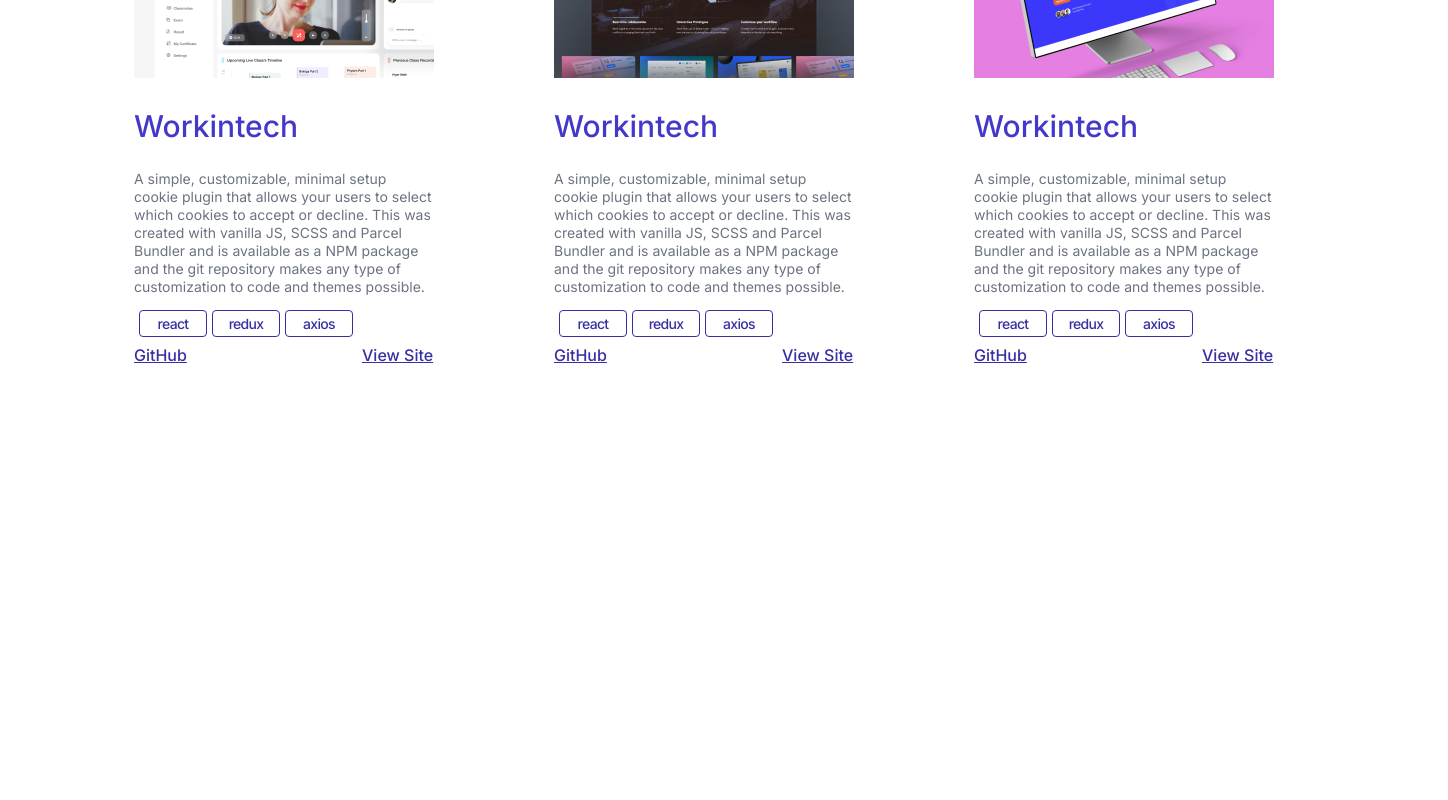
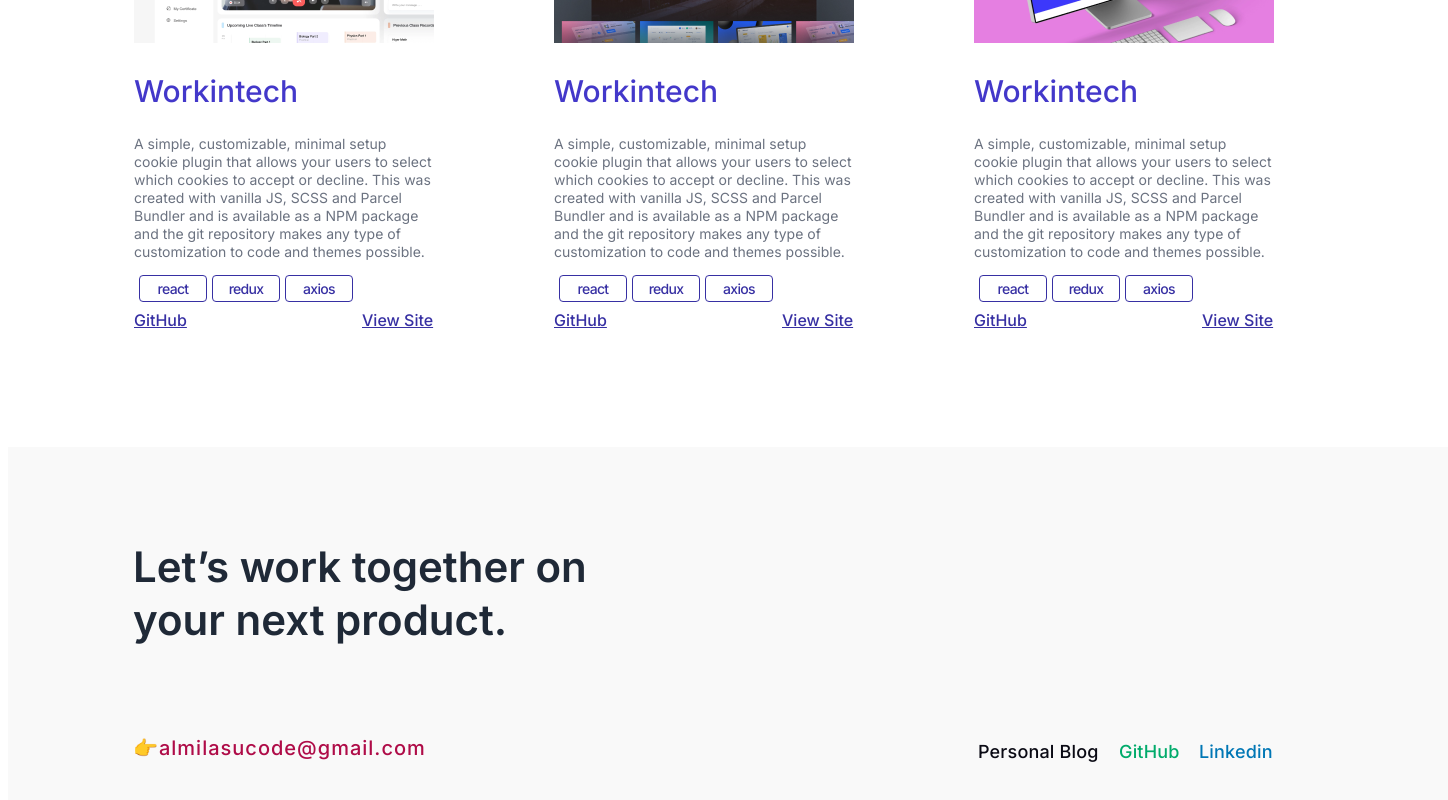
Before and after one commit to Workintech/FSWeb-Frontend-Challenge, a React (Create React App) app in the folder web-sayfam/: page / in a window 1280 px wide. Shown: the part 1812-2612 px from the top of the page, 1448 px wide, since content can reach past the window. Before the commit the page ends 2177 px from the top, so only its background shows below. Built offline with nearby package versions, Linux system fonts and the light colour scheme.

Commit message:
dark-mode eksik de olsa büyük ölçüde tamamlandı devamı yapılacak

```diff
--- a/web-sayfam/src/App.js
+++ b/web-sayfam/src/App.js
@@ -5,16 +5,20 @@
 import Skills from "./components/Skills";
 import Profile from "./components/Profile";
 import Projects from "./components/Projects";
+import Footer from "./components/Footer";
+import { useContext } from "react";
+import { SiteContext } from "./contexts/SiteContext";
 const initialDAta = {
   name: "Almila Su",
   birthday: "24.03.1996",
   cityofresidence: "Ankara",
   education: "Hacettepe Ünv. Biyoloji Lisans,2016",
   preference: "Frontend, UI",
+  mail: "almilasucode@gmail.com",
 };
 function App() {
   const [profildata, setProfildata] = useState(initialDAta);
-
+  const { theme } = useContext(SiteContext);
   return (
     <>
       <link rel="preconnect" href="https://fonts.googleapis.com" />
@@ -27,13 +31,14 @@
         rel="stylesheet"
         href="https://cdnjs.cloudflare.com/ajax/libs/font-awesome/6.2.0/css/all.min.css"
       />
-      <div>
+      <div className={theme === "LIGHT" ? "dark-mode" : ""}>
         <ModeSwitch />
         <Header />
         <Hero profildata={profildata} />
         <Skills />
         <Profile profildata={profildata} />
         <Projects />
+        <Footer profildata={profildata} />
       </div>
     </>
   );
--- a/web-sayfam/src/components/Footer.js
+++ b/web-sayfam/src/components/Footer.js
@@ -1,7 +1,31 @@
-function Footer() {
+function Footer(props) {
   return (
     <footer className="footer-container">
-      <div></div>
+      <h1 className="footer-title">
+        Let’s work together on your next product.
+      </h1>
+      <div className="footer-links-area">
+        <p className="footer-mail">👉{props.profildata.mail}</p>
+        <div className="footer-links">
+          <p>Personal Blog</p>
+          <a
+            href="https://github.com/mustafabasaar?tab=repositories"
+            target="_blank"
+            rel="noopener noreferrer"
+            className="footer-github"
+          >
+            GitHub
+          </a>
+          <a
+            href="https://www.linkedin.com/in/mustafa-başar-65749b259/"
+            target="_blank"
+            rel="noopener noreferrer"
+            className="footer-linkedin"
+          >
+            Linkedin
+          </a>
+        </div>
+      </div>
     </footer>
   );
 }
--- a/web-sayfam/src/components/Header.js
+++ b/web-sayfam/src/components/Header.js
@@ -1,8 +1,19 @@
+import { useContext } from "react";
+import { SiteContext } from "../contexts/SiteContext";
 function Header() {
+  const { theme, setTheme } = useContext(SiteContext);
   return (
     <header className="header-container">
-      <div className="header-symbol">
-        <div className="header-symbol-text">A</div>{" "}
+      <div
+        className={theme === "LIGHT" ? "header-symbol-dark" : "header-symbol"}
+      >
+        <div
+          className={
+            theme === "LIGHT" ? "header-symbol-text-dark" : "header-symbol-text"
+          }
+        >
+          A
+        </div>{" "}
       </div>
       <div className="header-links">
         <div className="header-skill">Skills</div>
--- a/web-sayfam/src/components/ModeSwitch.js
+++ b/web-sayfam/src/components/ModeSwitch.js
@@ -1,15 +1,42 @@
+import { useContext } from "react";
+import { SiteContext } from "../contexts/SiteContext";
+
 function ModeSwitch() {
+  const { theme, setTheme } = useContext(SiteContext);
+  function clickHandler() {
+    if (theme === "LIGHT") {
+      setTheme("DARK");
+    }
+    if (theme === "DARK") {
+      setTheme("LIGHT");
+    }
+  }
   return (
     <div className="ModeSwitch-container">
-      <div className="darkmode-container">
-        <div className="darkmode">
-          <div className="toggle-button"></div>
+      <div className="lightmode-container">
+        <div className={theme === "LIGHT" ? "darkmode" : "lightmode"}>
+          <button
+            onClick={clickHandler}
+            className={
+              theme === "LIGHT" ? "toggle-button-dark" : "toggle-button"
+            }
+          ></button>
         </div>
-        <div className="darkmode-title">DARK MODE</div>
+        <div
+          className={theme === "LIGHT" ? "darkmode-title" : "lightmode-title"}
+        >
+          {theme} MODE
+        </div>
       </div>
       <div className="or-symbol">|</div>
       <div className="language-container">
-        <span className="language-color_one">TÜRKÇE</span>
+        <button
+          className={
+            theme === "LIGHT" ? "language-color-dark" : "language-color_one"
+          }
+        >
+          TÜRKÇE
+        </button>
         <span className="language-color_two">'YE GEÇ</span>
       </div>
     </div>
--- /dev/null
+++ b/web-sayfam/src/components/footer.css
@@ -0,0 +1,85 @@
+.footer-container{
+ width: 1440px;
+height: 409px;
+margin-top: 139px;
+background-color: rgba(249, 249, 249, 1);
+}
+.footer-title{
+width: 540px;
+margin-left: 125px;
+margin-top: 85px;
+font-family: 'Inter', sans-serif;
+font-size: 42px;
+font-weight: 600;
+line-height: 53px;
+color:rgba(31, 41, 55, 1);
+padding-top: 93px;
+
+}
+
+ .footer-links-area{
+    width: 1140px;
+    height: 27px;
+margin-top: 70px;
+margin-left: 125px;
+display: flex;
+justify-content: space-between;
+
+
+ }
+
+ .footer-mail{
+width: 299px;
+height: 24px;
+font-family: 'Inter', sans-serif;
+font-size: 20px;
+font-weight: 500;
+line-height: 24px;
+letter-spacing: 0.05em;
+text-align: left;
+color: rgba(175, 12, 72, 1);
+ }
+ .footer-links{
+display: flex;
+flex-direction: row;
+width: Hug (294px);
+height: Hug (27px);
+margin-top: 35px;
+gap: 20px;
+align-items: center;
+ }
+ .footer-links p{
+width: 121px;
+height: 27px;
+font-family: 'Inter', sans-serif;
+font-size: 18px;
+font-weight: 500;
+line-height: 27px;
+letter-spacing: 0.01em;
+text-align: left;
+color: rgba(10, 10, 20, 1);
+ }
+ .footer-github{
+    width: 60px;
+    height: 27px;
+    font-family: 'Inter', sans-serif;
+font-size: 18px;
+font-weight: 500;
+line-height: 27px;
+letter-spacing: 0.01em;
+text-align: left;
+color:rgba(0, 171, 107, 1);
+text-decoration: none;
+     }
+.footer-linkedin{
+ width: 74px;
+height: 27px;
+font-family: 'Inter', sans-serif;
+font-size: 18px;
+font-weight: 500;
+line-height: 27px;
+letter-spacing: 0.01em;
+text-align: left;
+color:rgba(0, 119, 181, 1);
+text-decoration: none;
+     }
--- a/web-sayfam/src/components/header.css
+++ b/web-sayfam/src/components/header.css
@@ -10,8 +10,14 @@
 .header-symbol{
 width: 63.68px;
 height: 62px;
-background-color: rgba(238, 235, 255, 1);
+background-color:rgba(238, 235, 255, 1);
 border-radius: 30px;
+}
+.header-symbol-dark{
+    width: 63.68px;
+    height: 62px;
+    background-color:rgba(71, 49, 211, 1);
+    border-radius: 30px;
 }
 .header-symbol-text{
  width: 18.37px;
@@ -24,9 +30,18 @@
 color: rgba(123, 97, 255, 1);
 margin-left: 23px;
 margin-top: 15px;
-
-
-
+}
+.header-symbol-text-dark{
+    width: 18.37px;
+    height: 32.22px;
+    rotate: 29.34deg;
+    font-family: 'Inter', sans-serif;
+    font-size: 24px;
+    font-weight: 600;
+    line-height: 32px;
+    color: rgba(143, 136, 255, 1);
+    margin-left: 23px;
+    margin-top: 15px;
 }
 .header-links{
 display: flex;
--- a/web-sayfam/src/components/hero.css
+++ b/web-sayfam/src/components/hero.css
@@ -1,7 +1,7 @@
 .hero-container{
 width: 1140px;
 height: 428px;
-margin-top: 125px;
+margin-top: 88px;
 margin-left: 125px;
 display: flex;
 flex-direction: row;
--- a/web-sayfam/src/components/modeswitch.css
+++ b/web-sayfam/src/components/modeswitch.css
@@ -6,41 +6,65 @@
 margin-top: 23px;
 gap:14px
 }
-.darkmode-container{
+.lightmode-container{
 display: flex;
 width: Hug (167px);
 height: Hug (24px);
 gap: 10px;
 }
 
+.lightmode{
+width: 55px;
+height: 24px;
+margin-left: 55px;
+border-radius: 100px;
+background-color:rgba(71, 49, 211, 1)
+
+}
 .darkmode{
 width: 55px;
 height: 24px;
 margin-left: 55px;
 border-radius: 100px;
-transform: rotate(-180deg);
-background-color:rgba(71, 49, 211, 1)
-
+background-color:rgba(58, 58, 58, 1)
 }
 .toggle-button{
 width: 18px;
 height: 22px;
-transform: rotate(-180deg);
 background-color:rgba(255, 232, 110, 1) ;
 border-radius: 30px;
-margin-left: 3px;
+margin-left: 32px;
 }
-.darkmode-title{
+
+
+.toggle-button-dark{
+  width: 18px;
+  height: 22px;
+  margin-left: 6px;
+  background-color:rgba(255, 232, 110, 1) ;
+  border-radius: 150px;
+  }
+
+.lightmode-title{
 font-family: 'Inter', sans-serif;
 font-size: 15px;
 font-weight: 700;
 line-height: 18px;
 letter-spacing: 0.1em;
 text-align: left;
-
 color:rgba(119, 119, 119, 1)
 
 }
+.darkmode-title{
+  font-family: 'Inter', sans-serif;
+  font-size: 15px;
+  font-weight: 700;
+  line-height: 18px;
+  letter-spacing: 0.1em;
+  text-align: left;
+  color:rgba(217, 217, 217, 1)
+
+  }
 .or-symbol{
 font-family: 'Inter', sans-serif;
 font-size: 15px;
@@ -48,6 +72,7 @@
 line-height: 18px;
 letter-spacing: 0.1em;
 text-align: left;
+color:rgba(119, 119, 119, 1)
 
 }
 .language-container{
@@ -60,8 +85,35 @@
 
 }
 .language-color_one{
+  font-family: 'Inter', sans-serif;
+  font-size: 15px;
+  font-weight: 700;
+  line-height: 18px;
+  letter-spacing: 0.1em;
+  text-align: left;
     color: rgba(71, 49, 211, 1);
+    background-color: white;
+    border: none;
+    cursor: pointer;
+}
+.language-color-dark{
+  font-family: 'Inter', sans-serif;
+font-size: 15px;
+font-weight: 700;
+line-height: 18px;
+letter-spacing: 0.1em;
+text-align: left;
+  color: rgba(186, 178, 231, 1);
+  background-color: rgba(37, 33, 40, 1);
+  border: none;
+  cursor: pointer;
 }
 .language-color_two{
+  font-family: 'Inter', sans-serif;
+  font-size: 15px;
+  font-weight: 700;
+  line-height: 18px;
+  letter-spacing: 0.1em;
+  text-align: left;
   color:  rgba(119, 119, 119, 1);
 }
--- /dev/null
+++ b/web-sayfam/src/contexts/SiteContext.js
@@ -0,0 +1,21 @@
+import { createContext, useState } from "react";
+
+export const SiteContext = createContext();
+
+export const SiteContextProvider = ({ children }) => {
+  const [lang, setLang] = useState("en");
+  const [theme, setTheme] = useState("DARK");
+
+  //   const localizedTexts = {
+  //     tr: { searchPage: { search_text: "Arama" } },
+  //     en: { searchPage: { search_text: "Search" } },
+  //   };
+
+  //   const texts = localizedTexts[lang];
+
+  return (
+    <SiteContext.Provider value={{ lang, theme, setLang, setTheme }}>
+      {children}
+    </SiteContext.Provider>
+  );
+};
--- a/web-sayfam/src/index.css
+++ b/web-sayfam/src/index.css
@@ -2,3 +2,17 @@
  max-width:1440px ;
  max-height: 2350px;
 }
+
+.dark-mode{
+    background-color:rgba(37, 33, 40, 1) ;
+}
+.dark-mode h1{
+    color: rgba(174, 188, 207, 1);
+}
+
+.dark-mode h3{
+    color: rgba(183, 170, 255, 1);
+}
+.dark-mode p{
+ color:rgba(255, 255, 255, 1)
+}
--- a/web-sayfam/src/index.js
+++ b/web-sayfam/src/index.js
@@ -9,11 +9,15 @@
 import "./components/skills.css";
 import "./components/profile.css";
 import "./components/project.css";
+import "./components/footer.css";
+import { SiteContextProvider } from "./contexts/SiteContext";
 const root = ReactDOM.createRoot(document.getElementById("root"));
 root.render(
-  <React.StrictMode>
-    <App />
-  </React.StrictMode>
+  <SiteContextProvider>
+    <React.StrictMode>
+      <App />
+    </React.StrictMode>
+  </SiteContextProvider>
 );
 
 // If you want to start measuring performance in your app, pass a function
```
